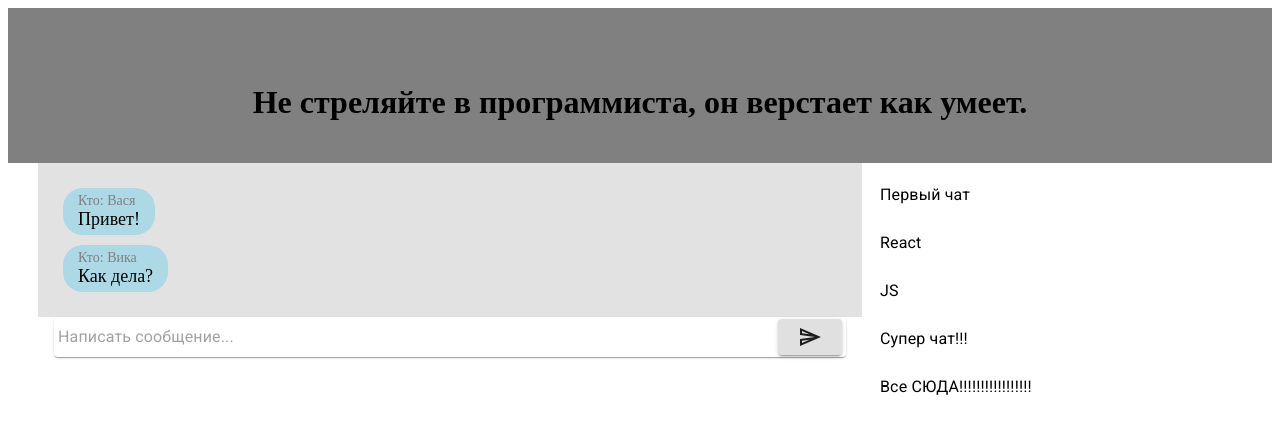
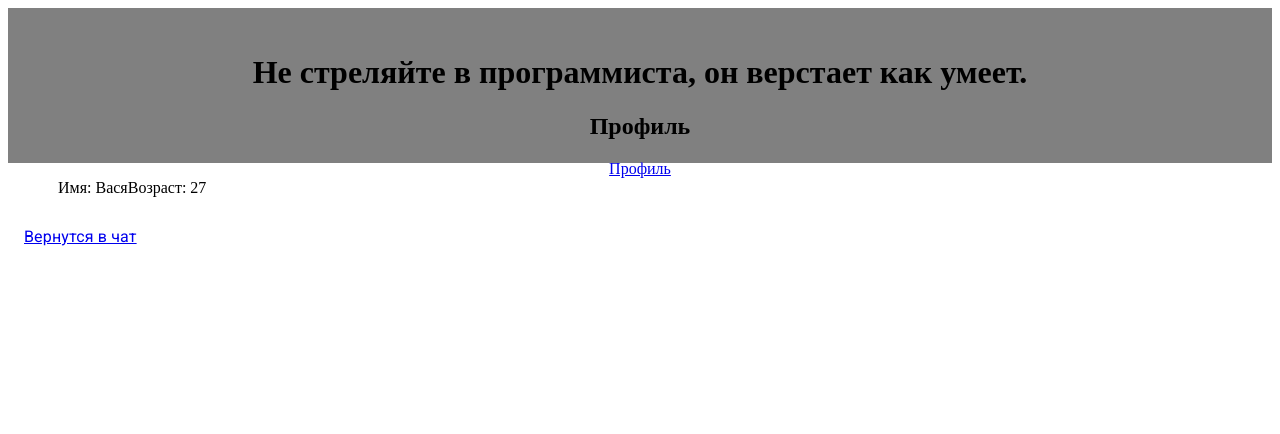
Before and after one commit to Legrank/reactjs, a React app: page /profile in a window 1280 px wide. Built offline with nearby package versions, Linux system fonts and the light colour scheme.

Commit message:
4-занятие(не до конца)

```diff
--- a/package.json
+++ b/package.json
@@ -29,6 +29,7 @@
     "css-loader": "^3.3.0",
     "react": "^16.12.0",
     "react-dom": "^16.12.0",
+    "react-router-dom": "^5.1.2",
     "style-loader": "^1.0.1",
     "webpack": "^4.41.2",
     "webpack-cli": "^3.3.10",
--- a/static_src/components/ChatItem.jsx
+++ b/static_src/components/ChatItem.jsx
@@ -1,13 +1,16 @@
 import React, { Component } from 'react'
-import ListItem from '@material-ui/core/ListItem';
-import ListItemText from '@material-ui/core/ListItemText';
+import { Link } from 'react-router-dom'
+import ListItem from '@material-ui/core/ListItem'
+import ListItemText from '@material-ui/core/ListItemText'
 
 export default class ChatItem extends Component {
     render() {
         return (
-            <ListItem button>
-                <ListItemText primary={this.props.text} />
-            </ListItem>
+            <Link to={`/chat/${this.props.chatId}/`}>
+                <ListItem button>
+                    <ListItemText primary={this.props.text} />
+                </ListItem>
+            </Link>
         )
     }
 }
--- a/static_src/components/ChatList.jsx
+++ b/static_src/components/ChatList.jsx
@@ -8,7 +8,7 @@ export default class ChatList extends Component {
     }
     render() {
         const chatElements = this.state.chats.map((chat, index) => (
-            <ChatItem key={index} text={chat.text} />));
+            <ChatItem key={index} text={chat.text} chatId={index}/>));
         return (
             <div className='chat-list'>
                 <List component="nav" aria-label="main mailbox folders" classes={{ root: 'allwidth' }}>
--- a/static_src/components/Header.jsx
+++ b/static_src/components/Header.jsx
@@ -1,10 +1,15 @@
 import React, { Component } from 'react'
+import { Link } from 'react-router-dom'
 
 export default class Header extends Component {
     render() {
         return (
             <div className='heder'>
                 <h1>Не стреляйте в программиста, он верстает как умеет.</h1>
+                <h2>{this.props.chatId}</h2>
+                <Link to={`/profile/`}>
+                    <p>Профиль</p>
+                </Link>
             </div>
         )
     }
--- a/static_src/components/Layout.jsx
+++ b/static_src/components/Layout.jsx
@@ -4,12 +4,46 @@ import Heder from './Header'
 import MessageField from './MessageField'
 
 export default class Layout extends Component {
+    state = {
+        chats: {
+                0:{ text: "Первый чат", messageList: [1,3] },
+                1:{text: "React", messageList: [2] },
+                2:{ text: "JS", messageList: [] },
+                3:{ text: "Супер чат!!!", messageList: [] },
+                4:{ text: "Все СЮДА!!!!!!!!!!!!!!!!!", messageList: [] },
+            },
+        messages: {
+                1:{ autor: "Бот", text: "Привет!" },
+                2:{ autor: "Бот", text: "Как дела?" },
+                3:{ autor: "Бот", text: "Как дела?" },
+            },
+    }
+    static defaultProps = {
+        chatId: 4,
+    }
+
+    sendMessage = (message, autor, chat) => {
+        const { messages, chats } = this.state;
+        const { chatId } = this.props;
+        const messageId = Object.keys(messages).length + 1;
+        this.setState({
+            messages: {...messages,
+                [messageId]: {text: message, autor: autor}},
+            chats: {...chats,
+                [chatId]: { ...chats[chatId],
+                    messageList: [...chats[chatId]['messageList'], messageId]
+                }
+            },
+        })
+    }
+
     render() {
+        const chatId = this.props.chatId
         return (
             <div>
-                <Heder></Heder>
+                <Heder chatId={ this.state.chats[chatId].text } ></Heder>
                 <div className='chat'>
-                    <MessageField></MessageField>
+                    <MessageField sendMessage = { this.sendMessage } messages ={ this.state.messages } chats = { this.state.chats } chatId={ chatId }></MessageField>
                     <ChatList></ChatList>
                 </div>
             </div>
--- a/static_src/components/Message.jsx
+++ b/static_src/components/Message.jsx
@@ -4,7 +4,7 @@ import './message.css'
 export default class Message extends Component {
     render() {
         return (
-            <div className='message' style={ { alignSelf: this.props.autor === 'Я' ? 'flex-end' : 'flex-start' } }>
+            <div className='message' style={ { alignSelf: this.props.autor === 'Бот' ? 'flex-start' : 'flex-end' } }>
                 <div className="message-sender">Кто: {this.props.autor}</div>
                 <div>{this.props.text}</div>
             </div>
--- a/static_src/components/MessageField.jsx
+++ b/static_src/components/MessageField.jsx
@@ -6,9 +6,8 @@ import Message from './Message'
 
 export default class MessageField extends Component {
     state = {
-        messages: [{ autor: "Вася", text: "Привет!" }, { autor: "Вика", text: "Как дела?" }],
+        input: '',
         udate: false,
-        input: '',
     }
 
     handleChange = (event) => {
@@ -21,11 +20,11 @@ export default class MessageField extends Component {
     sendMessage = (message) => {
         if (this.state.input) {
             this.setState({
-                messages: [...this.state.messages, { autor: "Я", text: message }],
+                input: '',
                 udate: true,
-                input: '',
             })
         }
+        this.props.sendMessage(message, 'Me', this.props.chatId)
     }
 
     handleClick = (message) => {
@@ -42,16 +41,20 @@ export default class MessageField extends Component {
         if (this.state.udate) {
             setTimeout(() => {
                 this.setState({
-                    messages: [...this.state.messages, { autor: "Бот", text: "Я бот "}],
-                    udate: false
+                    udate: false,
                 })
+                this.props.sendMessage("Я бот ", 'Бот', this.props.chatId)
             }, 3000)
         }
     }
 
     render() {
-        const messageElements = this.state.messages.map((message, index) => (
-            <Message key={index} text={message.text} autor={message.autor} />));
+        const chatId = this.props.chatId
+        const chats = this.props.chats
+        const messages = this.props.messages
+        const messageElements = chats[chatId].messageList.map((messageId) => {
+            return <Message key={ messageId } text={ messages[messageId].text } autor={ messages[messageId].autor } />
+        })
 
         return <div className="layout">
             <div className="message-field">
--- /dev/null
+++ b/static_src/components/Profile.jsx
@@ -0,0 +1,24 @@
+import React, { Component } from 'react'
+import { Link } from 'react-router-dom'
+import ListItem from '@material-ui/core/ListItem'
+import ListItemText from '@material-ui/core/ListItemText'
+import Heder from './Header'
+
+export default class Profile extends Component {
+    render() {
+        return (
+            <div>
+                <Heder chatId= 'Профиль' ></Heder>
+                <div className='chat'>
+                    <p>Имя: Вася</p>
+                    <p>Возраст: 27</p>
+                </div>
+                <Link to={`/`}>
+                    <ListItem button>
+                        <ListItemText primary='Вернутся в чат' />
+                    </ListItem>
+                </Link>
+            </div>
+        )
+    }
+}
--- /dev/null
+++ b/static_src/components/Router.jsx
@@ -0,0 +1,29 @@
+import React from 'react';
+import { Switch, Route } from 'react-router-dom'
+import Layout from './Layout'
+import Profile from './Profile'
+
+
+export default class Router extends React.Component {
+   render() {
+       return (
+        <Switch>
+            <Route exact={ true } path='/' component={ Layout } />
+            <Route
+                exact
+                path='/chat/:chatId/'
+                render={ obj => <Layout
+                    chatId={ Number(obj.match.params.chatId) }
+                />
+                }
+            />
+            <Route
+                exact
+                path='/profile/'
+                render={ obj => <Profile></Profile>
+                }
+            />
+        </Switch>
+       )
+   }
+}
--- a/static_src/components/message.css
+++ b/static_src/components/message.css
@@ -1,9 +1,9 @@
 .heder {
     width: 100%;
-    height: 100px;
+    height: 130px;
     background-color: gray;
     text-align: center;
-    padding: 55px 0 0;
+    padding: 25px 0 0;
 }
 .chat {
     display: flex;
--- a/static_src/index.jsx
+++ b/static_src/index.jsx
@@ -1,8 +1,11 @@
 import React from 'react';
 import ReactDOM from 'react-dom';
-import App from './components/Layout';
+import Router from './components/Router'
+import { BrowserRouter } from 'react-router-dom';
 
 ReactDOM.render(
-   <App />,
+   <BrowserRouter>
+            <Router />
+   </BrowserRouter>,
    document.getElementById('root'),
 );
--- a/webpack.config.js
+++ b/webpack.config.js
@@ -39,5 +39,13 @@ module.exports = {
     resolve: {//Авто импорт файлов с расширение jsx
         modules: [`${__dirname}/static_src`, 'node_modules'],
         extensions: ['.js', '.jsx'],
+    },
+    devtool: 'cheap-inline-module-source-map', //показывает исходники
+    devServer: {        //Отдавать индекс на все запросы к несуществующим файлам
+        port: 8080,
+        historyApiFallback: {
+            index: 'index.html'
+        }
      },
+
 }
```
Also changed, not shown: 1 other file.
